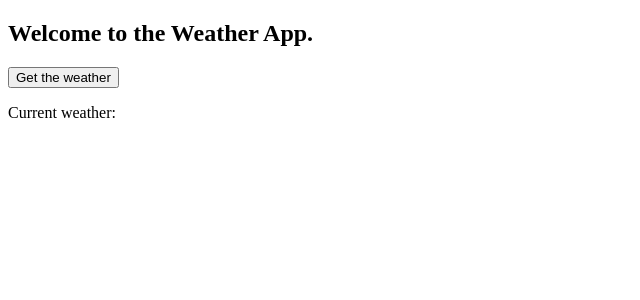
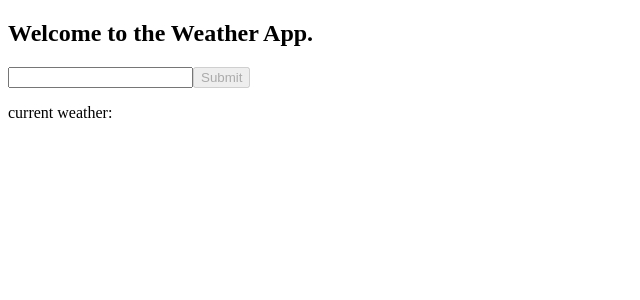
Before and after one commit to keshavm02/CS412-Sum20, an Angular app in the folder PS7/angular/: page / in a window 1280 px wide. Shown: the top 300 px of the page, without its empty margins (0-640 px from the left). Built offline with nearby package versions, Linux system fonts and the light colour scheme.

Commit message:
form component done

```diff
--- a/PS7/angular/src/app/app.component.html
+++ b/PS7/angular/src/app/app.component.html
@@ -1,5 +1,7 @@
 <h2>Welcome to the {{title}}.</h2>
 
-<button (click)="getWeather()">Get the weather</button>
-<br/>
-<p>Current weather: {{currentWeather}}</p>
+<!--<button (click)="getWeather()">Get the weather</button>-->
+<!--<br/>-->
+<!--<p>Current weather: {{currentWeather}}</p>-->
+
+<app-form></app-form>
--- a/PS7/angular/src/app/app.component.ts
+++ b/PS7/angular/src/app/app.component.ts
@@ -12,10 +12,11 @@ export class AppComponent {
 
   constructor(private wxService: WxService) {}
 
+  // tslint:disable-next-line:typedef
   getWeather() {
     this.wxService.getWeather().subscribe(
       response => {
-        this.currentWeather = response["cityData"]["main"]["temp"] + " degrees";
+        this.currentWeather = response["cityData"]["main"]["temp"] + ' degrees';
         console.log(this.currentWeather);
       }
     );
--- /dev/null
+++ b/PS7/angular/src/app/form/form.component.html
@@ -0,0 +1,20 @@
+<form (ngSubmit)="getWeatherByCity()">
+<!--  City: <input name="cityField" [(ngModel)]="city" required minlength="2" class="form-control">-->
+  <input id="cityField" name="cityField" class="form-control"
+         required minlength="2"
+         [(ngModel)]="city" #cityField="ngModel" >
+  <button *ngIf="cityField.errors" disabled>Submit</button>
+  <button *ngIf="!cityField.errors" type="submit">Submit</button>
+  <p>{{city}} current weather: {{currentWeather}}</p>
+</form>
+
+<div *ngIf="cityField.invalid && (cityField.dirty || cityField.touched)"
+     class="alert alert-danger">
+
+  <div *ngIf="cityField.errors.required">
+    Name is required.
+  </div>
+  <div *ngIf="cityField.errors.minlength">
+    Name must be at least 2 characters long.
+  </div>
+</div>
--- /dev/null
+++ b/PS7/angular/src/app/form/form.component.ts
@@ -0,0 +1,29 @@
+import {Component, OnInit} from '@angular/core';
+import {WxServiceService as WxService} from '../wx-service.service';
+
+@Component({
+  selector: 'app-form',
+  templateUrl: './form.component.html',
+  styleUrls: ['./form.component.css']
+})
+export class FormComponent implements OnInit {
+
+  constructor(private wxService: WxService) {
+  }
+
+  city: any;
+
+  currentWeather: any;
+
+  ngOnInit(): void {
+  }
+
+  // tslint:disable-next-line:typedef
+  getWeatherByCity() {
+    this.wxService.getWeatherByCity(this.city).subscribe(
+      response => {
+        this.currentWeather = response['cityData']['main']['temp'];
+      }
+    );
+  }
+}
--- /dev/null
+++ b/PS7/angular/src/app/results/results.component.html
@@ -0,0 +1 @@
+<p>results works!</p>
--- /dev/null
+++ b/PS7/angular/src/app/results/results.component.ts
@@ -0,0 +1,15 @@
+import { Component, OnInit } from '@angular/core';
+
+@Component({
+  selector: 'app-results',
+  templateUrl: './results.component.html',
+  styleUrls: ['./results.component.css']
+})
+export class ResultsComponent implements OnInit {
+
+  constructor() { }
+
+  ngOnInit(): void {
+  }
+
+}
--- a/PS7/angular/src/app/wx-service.service.ts
+++ b/PS7/angular/src/app/wx-service.service.ts
@@ -6,9 +6,16 @@ import {HttpClient} from '@angular/common/http';
 })
 export class WxServiceService {
 
+  baseURL: string = 'http://localhost:3000/weather/';
   constructor(private http: HttpClient) { }
 
+  // tslint:disable-next-line:typedef
   getWeather() {
-    return this.http.get(`http://localhost:3000/weather/miami`);
+    return this.http.get(`${this.baseURL}boston`);
+  }
+
+  // tslint:disable-next-line:typedef
+  getWeatherByCity(city: string) {
+    return this.http.get(`${this.baseURL}${city}`);
   }
 }
--- a/PS7/angular/src/index.html
+++ b/PS7/angular/src/index.html
@@ -2,7 +2,7 @@
 <html lang="en">
 <head>
   <meta charset="utf-8">
-  <title>Angular</title>
+  <title>PS7</title>
   <base href="/">
   <meta name="viewport" content="width=device-width, initial-scale=1">
   <link rel="icon" type="image/x-icon" href="favicon.ico">
```
Also changed, not shown: PS7/angular/src/app/app.module.ts (+9 -2 lines), PS7/angular/src/app/form/form.component.css (added), PS7/angular/src/app/results/results.component.css (added), 2 other files (tests, documents, lock files or other folders).
